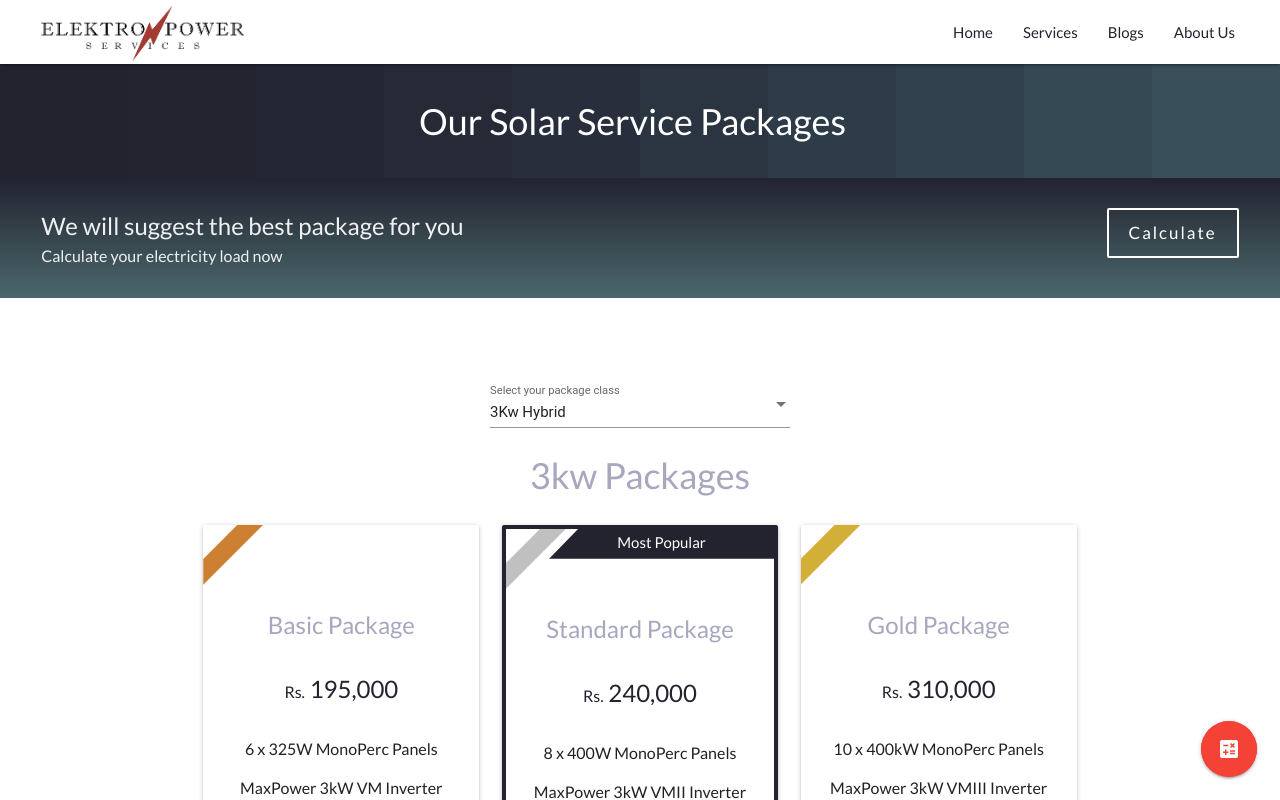
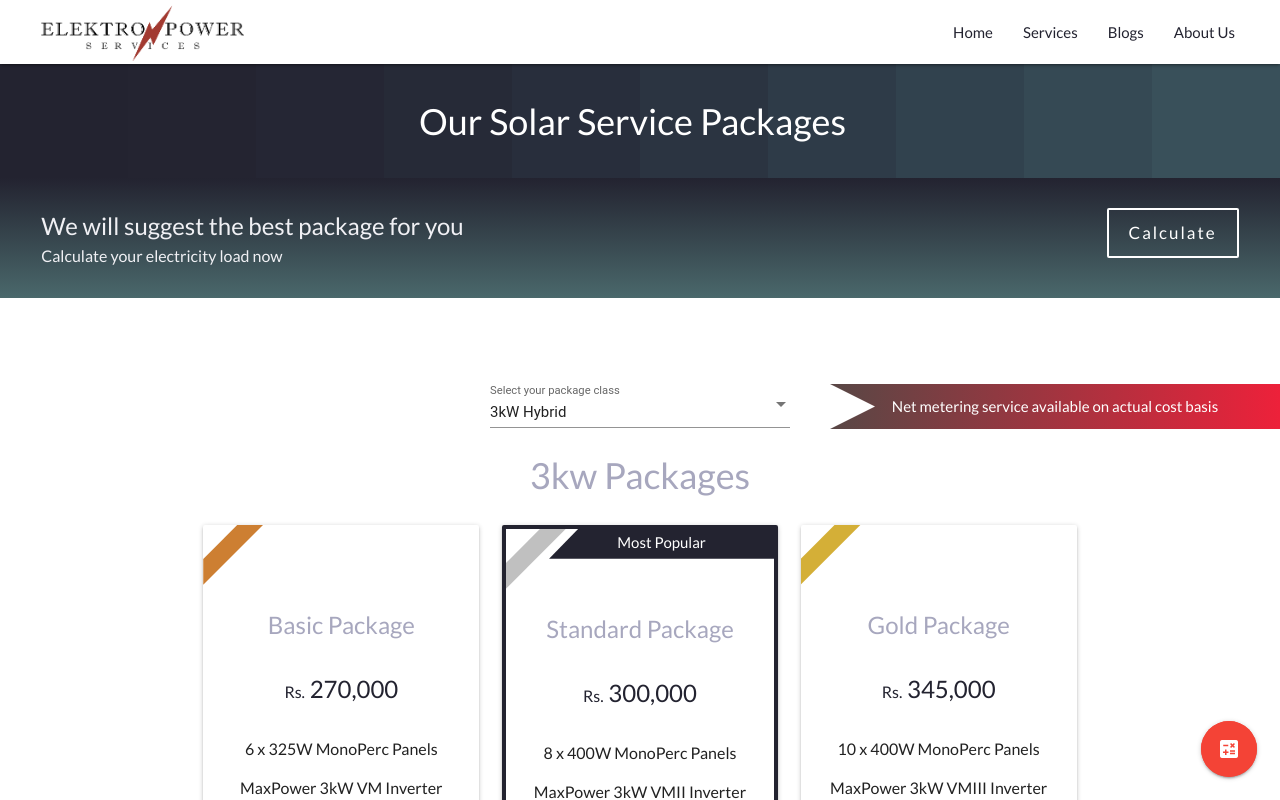
Before and after one commit to pwnflakes25/elektroPower, an Angular app: page /solar in a window 1280 px wide. Shown: the top 800 px of the page. Built offline with nearby package versions, Linux system fonts and the light colour scheme; what ng-lazyload-image would draw is missing.

Commit message:
Price changes and additional minor design fix

```diff
--- a/package.json
+++ b/package.json
@@ -28,6 +28,7 @@
     "compression": "^1.7.4",
     "cors": "^2.8.5",
     "express": "^4.17.1",
+    "firebase-tools": "^9.6.0",
     "ng-lazyload-image": "^9.0.0",
     "nodemailer": "^6.4.10",
     "rxjs": "~6.5.4",
--- a/src/app/packages/solar/solar.component.html
+++ b/src/app/packages/solar/solar.component.html
@@ -23,16 +23,18 @@
 
   <div class="container">
 
-
+  <div id="floating_ribbon" class='animate'>
+    Net metering service available on actual cost basis
+  </div>
 
    <div class="selectionInput">
      <mat-form-field appearance="standard">
       <mat-label>Select your package class</mat-label>
       <mat-select [(ngModel)]="selected">
-        <mat-option value="3kw">3Kw Hybrid</mat-option>
-        <mat-option value="5kw">5Kw Hybrid</mat-option>
-        <mat-option value="8kw">8Kw Hybrid</mat-option>
-        <mat-option value="10kw">10Kw Hybrid</mat-option>
+        <mat-option value="3kw">3kW Hybrid</mat-option>
+        <mat-option value="5kw">5kW Hybrid</mat-option>
+        <mat-option value="8kw">8kW Hybrid</mat-option>
+        <mat-option value="10kw">10kW Hybrid</mat-option>
       </mat-select>
      </mat-form-field>
    </div>
@@ -48,7 +50,7 @@
           <div class="ribbon bronze"></div>
             <div class="card-content">
               <span class="card-title">Basic Package</span>
-              <div class="price"><span>Rs.</span> 195,000</div>
+              <div class="price"><span>Rs.</span> 270,000</div>
               <div class="features">
                 <ul>
                   <li>6 x 325W MonoPerc Panels</li>
@@ -75,7 +77,7 @@
           <div class="ribbon silver"></div>
             <div class="card-content">
               <span class="card-title">Standard Package</span>
-              <div class="price"><span>Rs.</span> 240,000</div>
+              <div class="price"><span>Rs.</span> 300,000</div>
               <div class="features">
                 <ul>
                   <li>8 x 400W MonoPerc Panels</li>
@@ -102,11 +104,11 @@
             <div class="card-content">
               <span class="card-title">Gold Package</span>
               <div class="price">
-                <span>Rs.</span> 310,000
+                <span>Rs.</span> 345,000
               </div>
               <div class="features">
                 <ul>
-                  <li>10 x 400kW MonoPerc Panels</li>
+                  <li>10 x 400W MonoPerc Panels</li>
                   <li>MaxPower 3kW VMIII Inverter</li>
                   <li>2 x AGS Batteries GL-190</li>
                   <li>14 gauge Galvanized Steel Stands</li>
@@ -132,7 +134,7 @@
           <div class="ribbon bronze"></div>
             <div class="card-content">
               <span class="card-title">Basic Package</span>
-              <div class="price"><span>Rs.</span> 300,000</div>
+              <div class="price"><span>Rs.</span> 450,000</div>
               <div class="features">
                 <ul>
                   <li>10 x 325W MonoPerc Panels</li>
@@ -160,7 +162,7 @@
           <div class="ribbon silver"></div>
             <div class="card-content">
               <span class="card-title">Standard Package</span>
-              <div class="price"><span>Rs.</span> 425,000</div>
+              <div class="price"><span>Rs.</span> 500,000</div>
               <div class="features">
                 <ul>
                   <li>12 x 400W MonoPerc Panels</li>
@@ -187,10 +189,10 @@
           <div class="ribbon gold"></div>
             <div class="card-content">
               <span class="card-title">Gold Package</span>
-              <div class="price"><span>Rs.</span> 510,000</div>
+              <div class="price"><span>Rs.</span> 575,000</div>
               <div class="features">
                 <ul>
-                  <li>14 x 400kW MonoPerc Panels</li>
+                  <li>14 x 400W MonoPerc Panels</li>
                   <li>MaxPower 5kW VMIII Inverter</li>
                   <li>4 x AGS Batteries GL-190</li>
                   <li>14 gauge Galvanized Steel Stands</li>
@@ -215,7 +217,7 @@
           <div class="ribbon bronze"></div>
             <div class="card-content">
               <span class="card-title">Basic Package</span>
-              <div class="price"><span>Rs.</span> 500,000</div>
+              <div class="price"><span>Rs.</span> 720,000</div>
               <div class="features">
                 <ul>
                   <li>16 x 325W MonoPerc Panels</li>
@@ -243,7 +245,7 @@
           <div class="ribbon silver"></div>
             <div class="card-content">
               <span class="card-title">Standard Package</span>
-              <div class="price"><span>Rs.</span> 645,000</div>
+              <div class="price"><span>Rs.</span> 800,000</div>
               <div class="features">
                 <ul>
                   <li>20 x 400W MonoPerc Panels</li>
@@ -270,10 +272,10 @@
           <div class="ribbon gold"></div>
             <div class="card-content">
               <span class="card-title">Gold Package</span>
-              <div class="price"><span>Rs.</span> 790,000</div>
+              <div class="price"><span>Rs.</span> 920,000</div>
               <div class="features">
                 <ul>
-                  <li>24 x 400kW MonoPerc Panels</li>
+                  <li>24 x 400W MonoPerc Panels</li>
                   <li>MaxPower 5kW + 3kW VMIII Inverters</li>
                   <li>6 x AGS Batteries GL-190</li>
                   <li>14 gauge Galvanized Steel Stands</li>
@@ -298,7 +300,7 @@
           <div class="ribbon bronze"></div>
             <div class="card-content">
               <span class="card-title">Basic Package</span>
-              <div class="price"><span>Rs.</span> 625,000</div>
+              <div class="price"><span>Rs.</span> 900,000</div>
               <div class="features">
                 <ul>
                   <li>20 x 325W MonoPerc Panels</li>
@@ -326,7 +328,7 @@
           <div class="ribbon silver"></div>
             <div class="card-content">
               <span class="card-title">Standard Package</span>
-              <div class="price"><span>Rs.</span> 790,000</div>
+              <div class="price"><span>Rs.</span> 1,000,000</div>
               <div class="features">
                 <ul>
                   <li>24 x 400W MonoPerc Panels</li>
@@ -353,10 +355,10 @@
           <div class="ribbon gold"></div>
             <div class="card-content">
               <span class="card-title">Gold Package</span>
-              <div class="price"><span>Rs.</span> 910,000</div>
+              <div class="price"><span>Rs.</span> 1,150,000</div>
               <div class="features">
                 <ul>
-                  <li>28 x 400kW MonoPerc Panels</li>
+                  <li>28 x 400W MonoPerc Panels</li>
                   <li>MaxPower  5kW + 5kW VMIII Inverter</li>
                   <li>8 x AGS Batteries GL-190</li>
                   <li>14 gauge Galvanized Steel Stands</li>
--- a/src/app/packages/solar/solar.component.scss
+++ b/src/app/packages/solar/solar.component.scss
@@ -12,7 +12,6 @@
     font-size: 16px;
   }
 }
-
 
 
 .calculatorStripBox {
@@ -33,6 +32,37 @@
  align-items: center;
  justify-content: center;
 }
+
+@keyframes slideInFromRight {
+  0% {
+    transform: translateX(100%);
+    opacity: 0;
+  }
+  100% {
+    transform: translateX(0);
+    opacity: 1;
+  }
+}
+
+#floating_ribbon {
+  content: " ";
+  color: white;
+  position: absolute;
+  display: flex;
+  justify-content: center;
+  align-items: center;
+  font-size: 12;
+  top: 48%;
+  right: 0%;
+  width: 30rem;
+  height: 3rem;
+  background: #ED213A;  /* fallback for old browsers */
+  background: -webkit-linear-gradient(to right, #93291E, #ED213A);  /* Chrome 10-25, Safari 5.1-6 */
+  background: linear-gradient(to right, #584745, #ED213A); /* W3C, IE 10+/ Edge, Firefox 16+, Chrome 26+, Opera 12+, Safari 7+ */
+  clip-path: polygon(0 0, 100% 0%, 100% 100%, 0 100%, 10% 50%);
+  animation: 1s ease-out 0s 1 slideInFromRight;
+}
+
 
 mat-form-field {
   width: 20rem;
```
Also changed, not shown: 1 other file (tests, documents, lock files or other folders).
